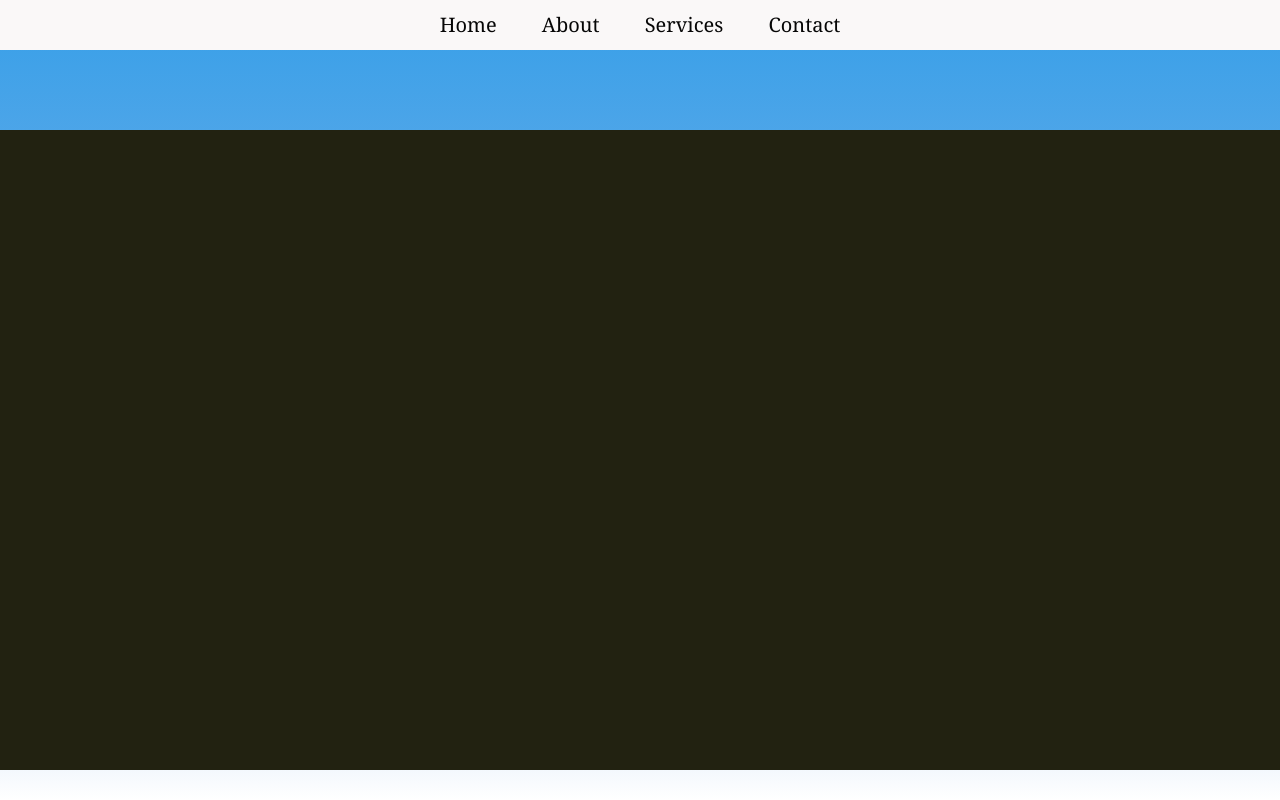
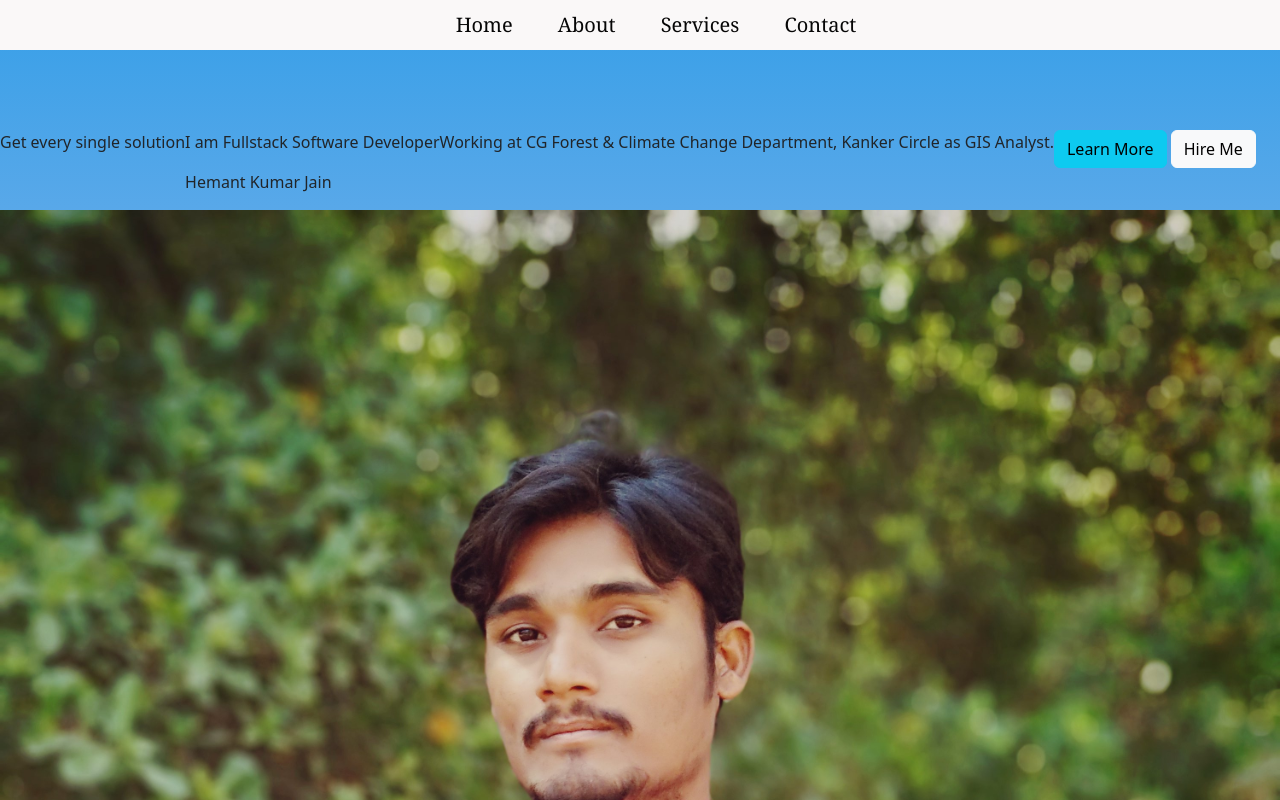
Before and after one commit to jain-hemant/jain-hemant, a plain HTML site: page index.html in a window 1280 px wide. Shown: the top 800 px of the page. Drawn offline with nearby package versions, Linux system fonts and the light colour scheme.

Commit message:
image insert, need to more work on Image and layout

```diff
--- a/index.html
+++ b/index.html
@@ -5,6 +5,8 @@
     <meta name="viewport" content="width=device-width, initial-scale=1.0">
     <title>Hemant's Portfolio</title>
     <link rel="stylesheet" href="static/css/style.css">
+    <link rel="stylesheet" href="https://cdn.jsdelivr.net/npm/bootstrap@5.2.3/dist/css/bootstrap.min.css">
+
 </head>
 <body>
     <div id = "container">
@@ -24,11 +26,24 @@
         </aside>
         <main id = "main">
             <div id = "main_content">
-                <div id = "left">
-
+                <div id = "left_content">
+                    <div id="quote">
+                        <p> Get every single solution</p>
+                    </div>
+                    <div id="name">
+                        <p>I am Fullstack Software Developer</p>
+                        <p>Hemant Kumar Jain</p>
+                    </div>
+                    <div id="bio">
+                        <p> Working at CG Forest & Climate Change Department, Kanker Circle as GIS Analyst.</p>
+                    </div>
+                    <div id="buttons">
+                        <button type="button" class="btn btn-info">Learn More</button>
+                        <button type="button" class="btn btn-light">Hire Me</button>
+                    </div>
                 </div>
-                <div id = "right">
-
+                <div id = "right_content">
+                    <img src = "static/images/hj.jpg" alt = "Hemant Jain">
                 </div>
             </div>
         </main>
@@ -36,5 +51,6 @@
 
         </footer>
     </div>
+    <script src="https://cdn.jsdelivr.net/npm/bootstrap@5.2.3/dist/js/bootstrap.bundle.min.js"></script>
 </body>
 </html>
--- a/static/css/style.css
+++ b/static/css/style.css
@@ -45,19 +45,20 @@
 }
 #main_content{
     width: 100%;
-    height: 80vh;
+    height: 100%;
+    display: flex;
+    flex-direction: column;
+    justify-content: center;
+    /* background-color: #221; */
+}
+
+#left_content{
     display: flex;
     flex-wrap: wrap;
-    background-color: #221;
 }
-#left{
-    width: 50%;
-    height: 100%;
-
-}
-#right{
-    width: 50%;
-    height: 100%;
+#right_content > img{
+    width: 100%;
+    height: 50%;
 }
 #footer{
     width: 100%;
```
Also changed, not shown: static/images/hj.jpg (added).
